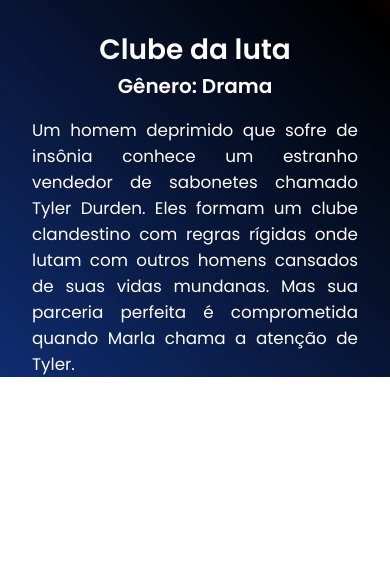
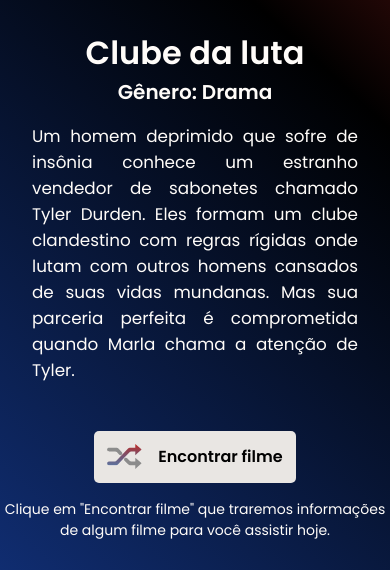
Before and after one commit to Matheus-Pazinati/Mathflix, a website built with Vite: page index.html in a window 390 px wide. Shown: the part 616-1186 px from the top of the page. Before the commit the page ends 993 px from the top, so only its background shows below. Built offline with nearby package versions, Linux system fonts and the light colour scheme.

Commit message:
Finaliza layout mobile

```diff
--- a/index.html
+++ b/index.html
@@ -25,6 +25,11 @@
           <p class="movie__synopsis">Um homem deprimido que sofre de insônia conhece um estranho vendedor de sabonetes chamado Tyler Durden. Eles formam um clube clandestino com regras rígidas onde lutam com outros homens cansados de suas vidas mundanas. Mas sua parceria perfeita é comprometida quando Marla chama a atenção de Tyler.</p>
         </div>
       </section>
+      <div class="search__movie">
+        <button class="search__button"><img class="search__button--image" src="./src/public/images/logo.svg">Encontrar filme</button>
+        <p class="search__message">Clique em "Encontrar filme" que traremos informações
+          de algum filme para você assistir hoje.</p>
+      </div>
     </main>
   </body>
 </html>
--- a/src/css/style.css
+++ b/src/css/style.css
@@ -62,7 +62,7 @@ header {
 }
 .movie__title {
   font-weight: 600;
-  font-size: 1.75rem;
+  font-size: 2rem;
 }
 .movie__genre {
   font-size: 1.25rem;
@@ -73,3 +73,28 @@ header {
   font-size: 1.05rem;
   text-align: justify;
 }
+
+/* ================== SEARCH MOVIE ================= */
+.search__movie {
+  text-align: center;
+  padding: 2rem 0;
+}
+.search__button {
+  display: flex;
+  align-items: center;
+  margin: 1rem auto;
+  background-color: var(--bg-button);
+  padding: 0.85rem;
+  gap: 1rem;
+  border-radius: 5px;
+  border: none;
+  font-weight: 600;
+  color: #010101;
+  font-size: 1rem;
+}
+.search__button--image {
+  height: 25px;
+}
+.search__message {
+  font-size: 14px;
+}
```
